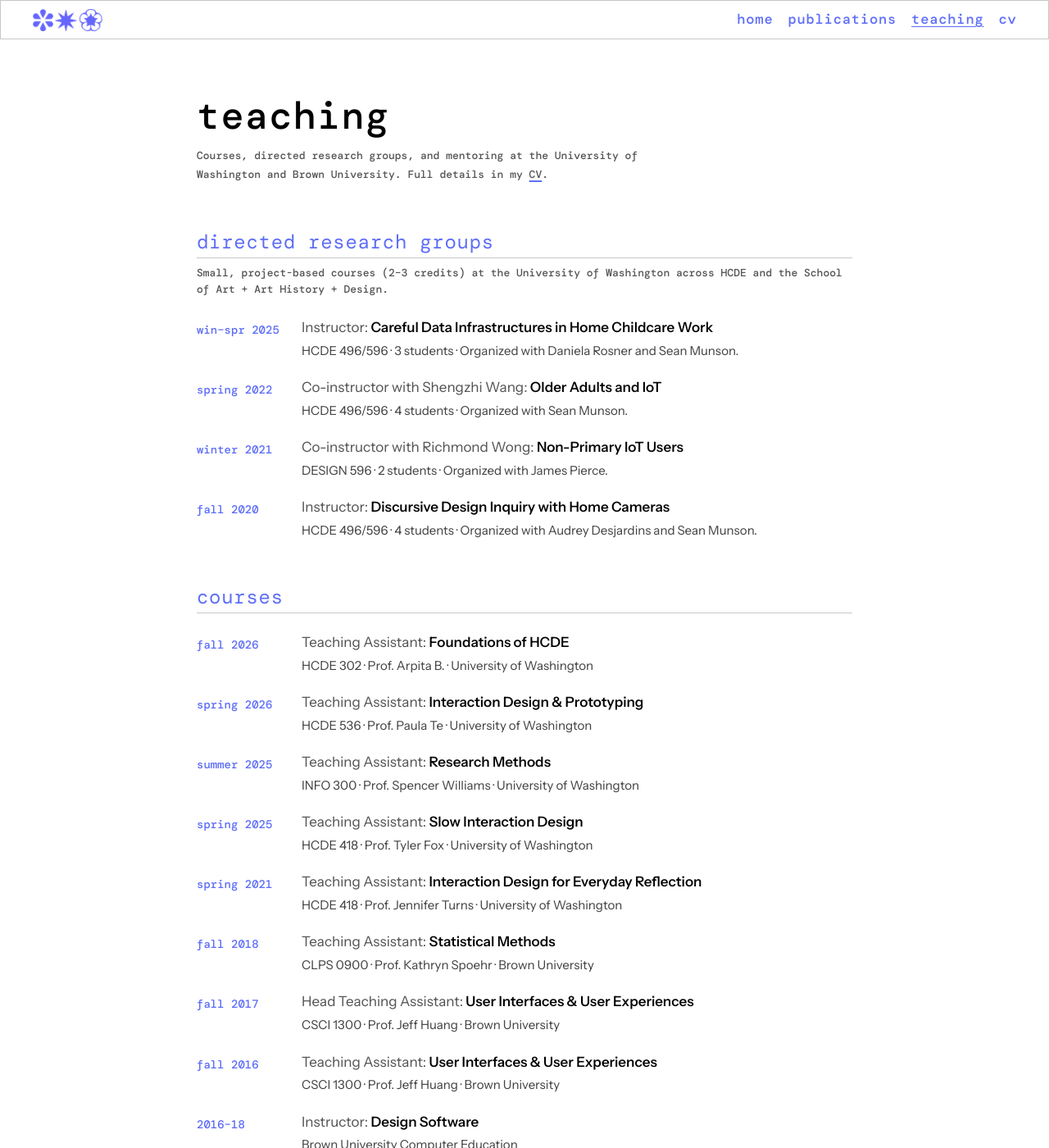
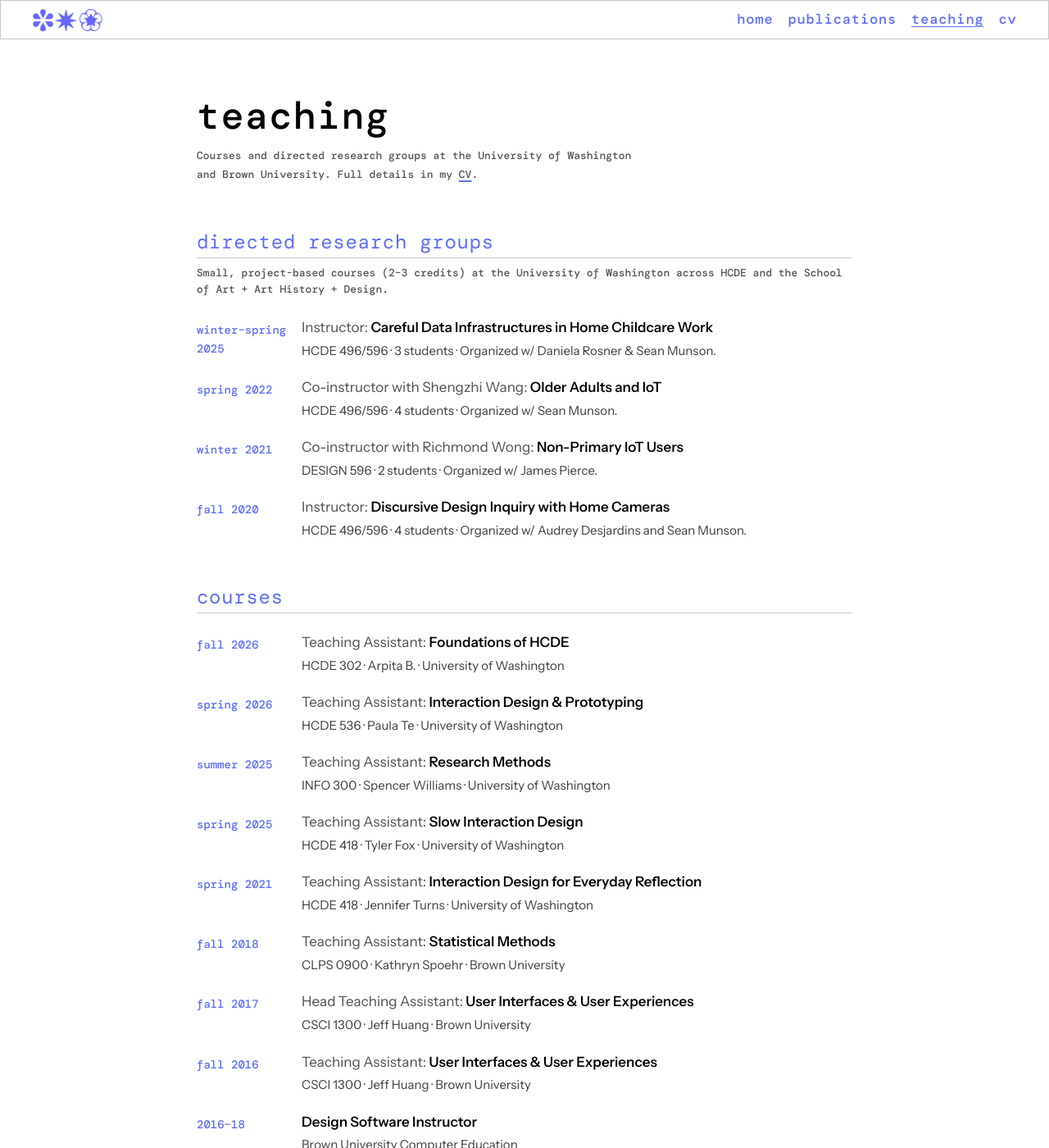
Before and after one commit to neillytan/neillytan.github.io, a Jekyll site: the page built from teaching.html, in a window 1280 px wide and 1400 px high. Shown: the whole window at 82% size. Built offline with Jekyll 4.4.1, drawn with Linux system fonts in a browser that asks for light colours; some web fonts are replaced; part of the change alters nothing that is shown; some of the changed text lies outside the part shown.

Commit message:
Trim teaching page to research groups and courses
Co-Authored-By: Claude Opus 5.5 <noreply@anthropic.com>

```diff
--- a/_data/teaching.yml
+++ b/_data/teaching.yml
@@ -1,118 +1,64 @@
 # Mirrors the Teaching and Mentoring sections of the CV.
 # Each section renders as a group on /teaching/.
 #   term  — shown in the left column (e.g. "fall 2026")
-#   title — course or group name
-#   role  — your role, shown before the title
+#   title — course or group name (optional; if left out, the role is shown on its own)
+#   role  — role, shown before title
 #   meta  — course code, instructor, collaborators, etc.
 
 - section: Directed Research Groups
   note: Small, project-based courses (2–3 credits) at the University of Washington across HCDE and the School of Art + Art History + Design.
   items:
-    - term: win–spr 2025
+    - term: winter–spring 2025
       role: Instructor
       title: Careful Data Infrastructures in Home Childcare Work
-      meta: HCDE 496/596 · 3 students · Organized with Daniela Rosner and Sean Munson.
+      meta: HCDE 496/596 · 3 students · Organized w/ Daniela Rosner & Sean Munson.
     - term: spring 2022
       role: Co-instructor with Shengzhi Wang
       title: Older Adults and IoT
-      meta: HCDE 496/596 · 4 students · Organized with Sean Munson.
+      meta: HCDE 496/596 · 4 students · Organized w/ Sean Munson.
     - term: winter 2021
       role: Co-instructor with Richmond Wong
       title: Non-Primary IoT Users
-      meta: DESIGN 596 · 2 students · Organized with James Pierce.
+      meta: DESIGN 596 · 2 students · Organized w/ James Pierce.
     - term: fall 2020
       role: Instructor
       title: Discursive Design Inquiry with Home Cameras
-      meta: HCDE 496/596 · 4 students · Organized with Audrey Desjardins and Sean Munson.
+      meta: HCDE 496/596 · 4 students · Organized w/ Audrey Desjardins and Sean Munson.
 
 - section: Courses
   items:
     - term: fall 2026
       role: Teaching Assistant
       title: Foundations of HCDE
-      meta: HCDE 302 · Prof. Arpita B. · University of Washington
+      meta: HCDE 302 · Arpita B. · University of Washington
     - term: spring 2026
       role: Teaching Assistant
       title: Interaction Design & Prototyping
-      meta: HCDE 536 · Prof. Paula Te · University of Washington
+      meta: HCDE 536 · Paula Te · University of Washington
     - term: summer 2025
       role: Teaching Assistant
       title: Research Methods
-      meta: INFO 300 · Prof. Spencer Williams · University of Washington
+      meta: INFO 300 · Spencer Williams · University of Washington
     - term: spring 2025
       role: Teaching Assistant
       title: Slow Interaction Design
-      meta: HCDE 418 · Prof. Tyler Fox · University of Washington
+      meta: HCDE 418 · Tyler Fox · University of Washington
     - term: spring 2021
       role: Teaching Assistant
       title: Interaction Design for Everyday Reflection
-      meta: HCDE 418 · Prof. Jennifer Turns · University of Washington
+      meta: HCDE 418 · Jennifer Turns · University of Washington
     - term: fall 2018
       role: Teaching Assistant
       title: Statistical Methods
-      meta: CLPS 0900 · Prof. Kathryn Spoehr · Brown University
+      meta: CLPS 0900 · Kathryn Spoehr · Brown University
     - term: fall 2017
       role: Head Teaching Assistant
       title: User Interfaces & User Experiences
-      meta: CSCI 1300 · Prof. Jeff Huang · Brown University
+      meta: CSCI 1300 · Jeff Huang · Brown University
     - term: fall 2016
       role: Teaching Assistant
       title: User Interfaces & User Experiences
-      meta: CSCI 1300 · Prof. Jeff Huang · Brown University
+      meta: CSCI 1300 · Jeff Huang · Brown University
     - term: 2016–18
-      role: Instructor
-      title: Design Software
+      role: Design Software Instructor
       meta: Brown University Computer Education
-
-- section: Guest Lectures & Critiques
-  items:
-    - term: fall 2025
-      role: Panelist on Qualitative Research
-      title: Design Field Studies
-      meta: DESIGN 481 · University of Washington
-    - term: fall 2025
-      role: Guest Critique
-      title: Design Field Studies
-      meta: DESIGN 481 · University of Washington
-    - term: spring 2023
-      role: Guest Critique
-      title: Design Field Studies
-      meta: DESIGN 481 · University of Washington
-    - term: winter 2022
-      role: Panelist on Interview Methods
-      title: Qualitative Research Methods
-      meta: HCDE 519 · University of Washington
-    - term: spring 2021
-      role: Presentation on Sousveillance Theory Lineage
-      title: Theoretical Foundations
-      meta: HCDE 542 · University of Washington
-
-- section: Mentoring
-  items:
-    - term: 2024–25
-      title: Priya Dhawka
-      meta: HCDE Ph.D. Student
-    - term: 2024–25
-      title: Cindy Te
-      meta: Interaction Design Undergraduate
-    - term: 2022–23
-      title: Samuel So
-      meta: HCDE Ph.D. Student
-    - term: "2022"
-      title: Nathaniel Gray
-      meta: M.S. Human-Computer Interaction + Design
-    - term: "2022"
-      title: Jason Valdez
-      meta: M.S. Human-Computer Interaction + Design
-    - term: 2021–22
-      title: Shengzhi Wang
-      meta: HCDE Ph.D. Student
-    - term: 2021–22
-      title: Dana Langseth
-      meta: HCDE M.S. Student
-    - term: "2021"
-      title: Yuna Shin
-      meta: Interaction Design Undergraduate
-    - term: "2021"
-      title: Joyce Lim
-      meta: Interaction Design Undergraduate
--- a/teaching.html
+++ b/teaching.html
@@ -5,7 +5,7 @@ permalink: /teaching/
 page_class: pubs teach
 ---
 <h1>teaching</h1>
-<p class="name-note">Courses, directed research groups, and mentoring at the University of Washington and Brown University. Full details in my <a href="{{ site.cv_file | relative_url }}">CV</a>.</p>
+<p class="name-note">Courses and directed research groups at the University of Washington and Brown University. Full details in my <a href="{{ site.cv_file | relative_url }}">CV</a>.</p>
 
 {%- for group in site.data.teaching %}
 <section class="pub-section">
@@ -15,7 +15,10 @@ page_class: pubs teach
     {%- for t in group.items %}
     <span class="pub-id">{{ t.term }}</span>
     <div class="pub">
-      <p class="pub-title">{% if t.role %}<span class="teach-role">{{ t.role }}:</span> {% endif %}{{ t.title }}</p>
+      <p class="pub-title">
+        {%- if t.role and t.title %}<span class="teach-role">{{ t.role }}:</span> {{ t.title }}
+        {%- else %}{{ t.title | default: t.role }}{% endif -%}
+      </p>
       {%- if t.meta %}<p class="pub-meta">{{ t.meta }}</p>{% endif %}
     </div>
     {%- endfor %}
```
